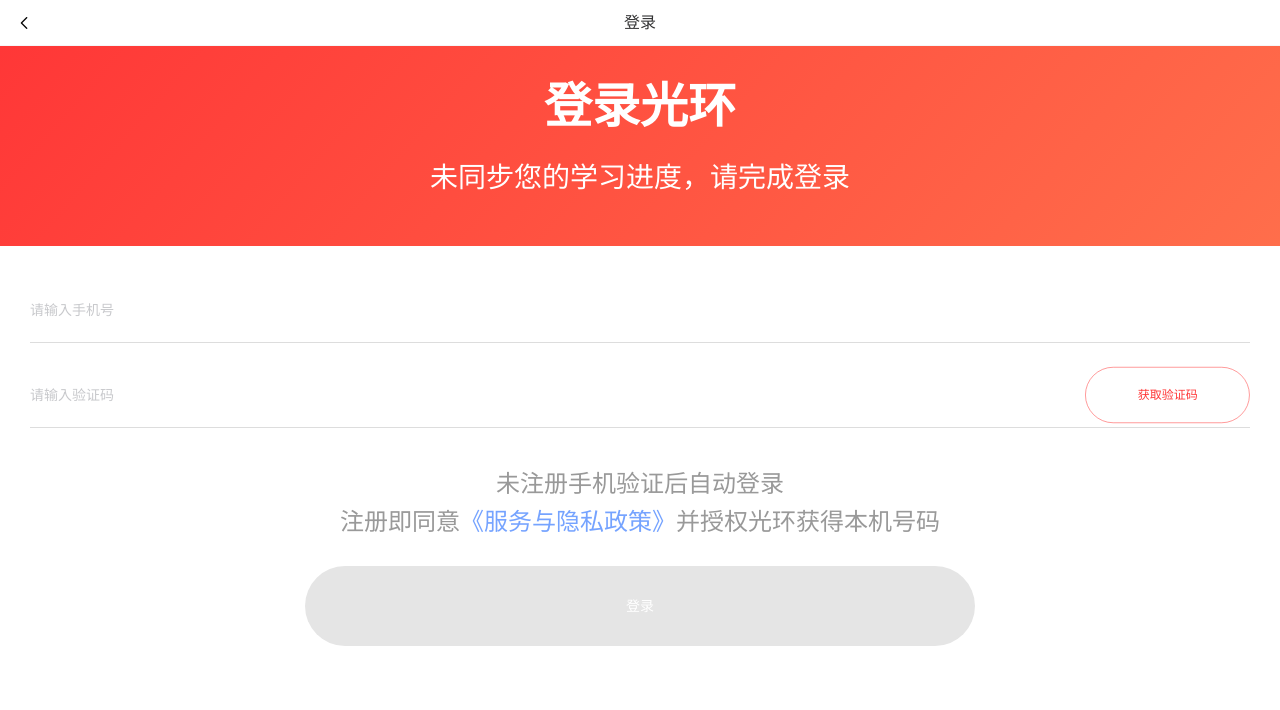
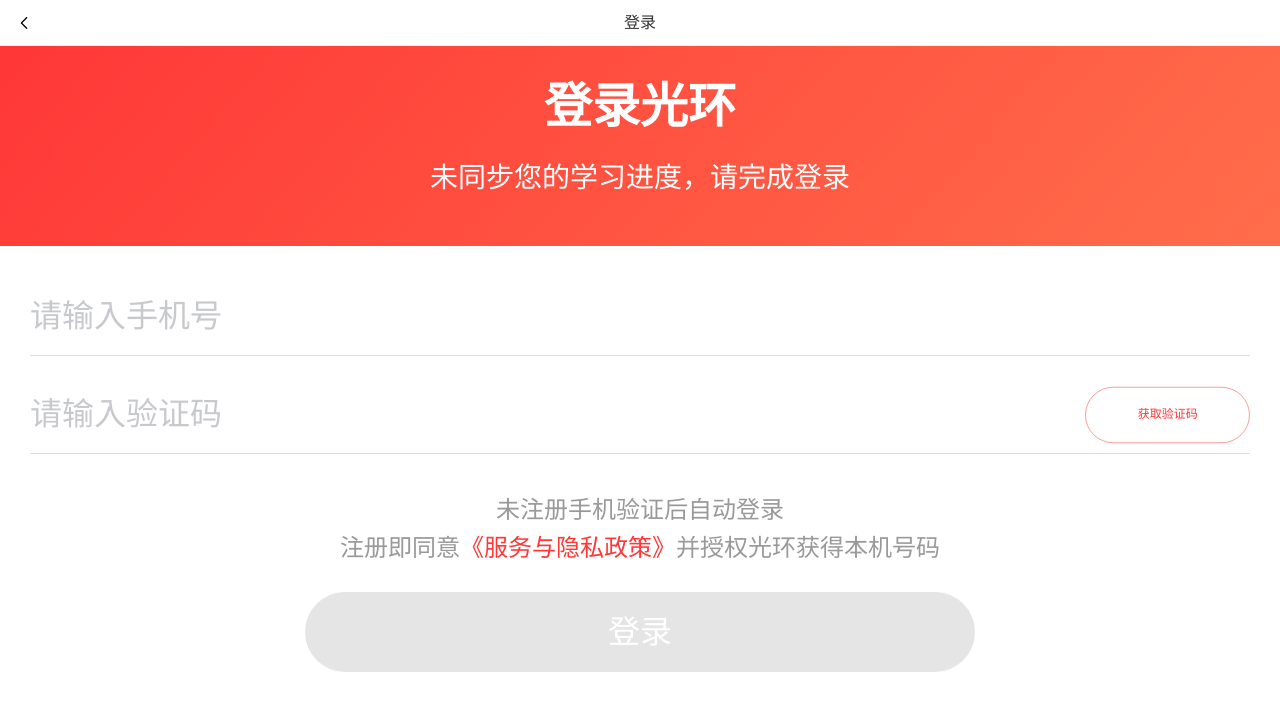
Before and after one commit to OctoberToEscape/wxpay-and-alipay, a Vue app: page /login in a window 1280 px wide. Shown: the top 710 px of the page. Built offline with nearby package versions, Linux system fonts and the light colour scheme.

Commit message:
微调样式

```diff
--- a/src/views/login/index.vue
+++ b/src/views/login/index.vue
@@ -187,6 +187,9 @@ export default defineComponent({
             :deep(.van-cell) {
                 @include Padding(0.2rem, 0);
             }
+            :deep(.van-field__control) {
+                font-size: 0.32rem;
+            }
         }
     }
     .aura-tips {
@@ -198,7 +201,7 @@ export default defineComponent({
                 $center: true
             );
             .active {
-                color: $aura_col_blue;
+                color: $aura_col_red;
             }
         }
     }
@@ -207,6 +210,7 @@ export default defineComponent({
         margin: 0 auto 0.24rem auto;
         :deep(.van-button) {
             @include boxSize(100%, 100%);
+            font-size: 0.32rem;
         }
         :deep(.van-button--disabled) {
             background: #e5e5e5 !important;
```
Also changed, not shown: 8 other files (tests, documents, lock files or other folders).
